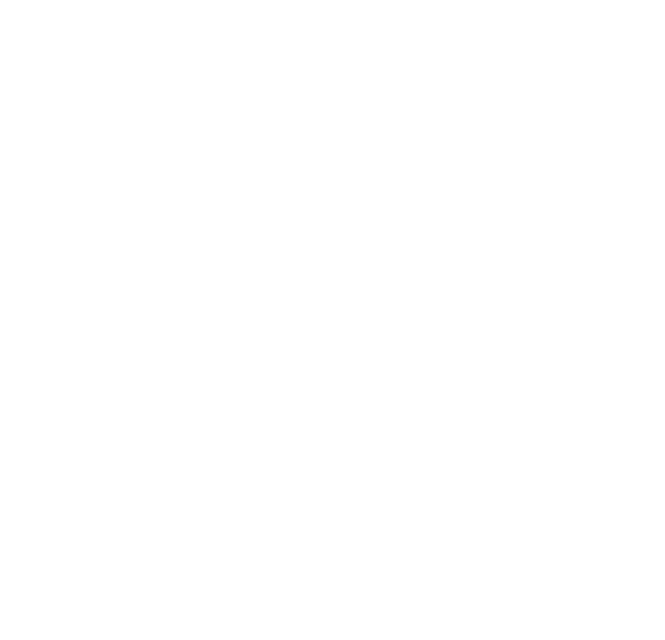
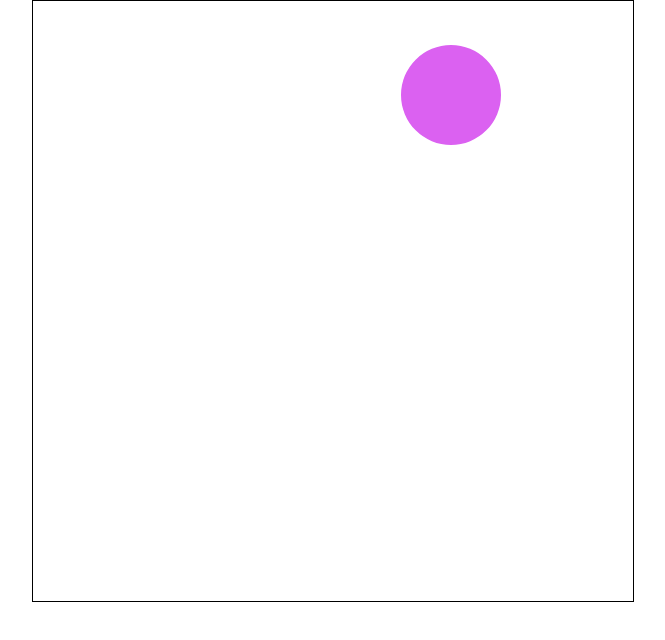
Before and after one commit to awallace689/CivSim, a plain HTML site: page index.html in a window 1280 px wide. Shown: the whole page, without its empty margins (307-972 px from the left). Drawn offline with nearby package versions, Linux system fonts and the light colour scheme.

Commit message:
Added bootstrap, draw random colored circle

```diff
--- a/css/styles.css
+++ b/css/styles.css
@@ -0,0 +1,8 @@
+/*****************************
+ * Author: Adam Wallace
+ * Date: 5/18/2019
+ *****************************/
+.gameCanvas {
+    border : 1px solid black;
+    margin : 0;
+}
--- a/index.html
+++ b/index.html
@@ -3,15 +3,17 @@
 <html lang="en">
 <head>
   <meta charset="utf-8">
-
-  <title>Civ Sim</title>
   <meta name="description" content="Civilization Simulator">
   <meta name="author" content="Adam Wallace">
-
+  <!-- Bootstrap 4-->
+  <link rel="stylesheet" href="https://stackpath.bootstrapcdn.com/bootstrap/4.3.1/css/bootstrap.min.css" integrity="sha384-ggOyR0iXCbMQv3Xipma34MD+dH/1fQ784/j6cY/iJTQUOhcWr7x9JvoRxT2MZw1T" crossorigin="anonymous">
+  <!-- End Boostrap 4-->
   <link rel="stylesheet" href="css/styles.css">
 </head>
-  <canvas id="game"></canvas>
 <body>
+  <div class="text-center">
+    <canvas class="gameCanvas" id="game"></canvas>
+  </div>
   <script src="js/test.js"></script>
 </body>
 </html>
--- a/js/test.js
+++ b/js/test.js
@@ -1,11 +1,62 @@
+"use strict";
+/*****************************
+ * Author: Adam Wallace
+ * Date: 5/18/2019
+ *****************************/
+let WIDTH = 600;
+let HEIGHT = 600;
+
+
 window.onload = () => {
-    getContext();
+    main();
 }
 
+
+/// Returns game canvas rendering object.
+///
+/// @return: CanvasRenderingContext2D
 function getContext() {
-    var c = document.getElementById('game');
+    let canvas = document.getElementById('game');
+    let context = canvas.getContext('2d');
+    return context;
+}
+
+
+function main() {
+    let c = getContext();
+    let rad = 50;
+    c.canvas.width = WIDTH;
+    c.canvas.height = HEIGHT;
     console.log(c);
-
-    c.getContext('2d');
+    drawRandomCircle(c, rad);
 
 }
+
+
+/// Draw circle at position ('x', 'y'), with radius 'rad'.
+///
+/// @param context {CanvasRenderingContext2D}: Canvas render context
+/// @param x {Number}: x-pos
+/// @param y {Number}: y-pos
+/// @param rad {Number}: radius
+/// @param color {}
+/// @return: undefined
+function drawCircle(context, x, y, rad, color) {
+    context.clearRect(0,0,WIDTH-1,HEIGHT-1);
+    context.beginPath();
+    context.moveTo(x, y);
+    context.arc(x, y, rad, 0, 2*Math.PI);
+    context.fillStyle = color ? color : 'black';
+    context.fill();
+}
+
+function drawRandomCircle(context, radius) {
+    drawCircle(context,
+        Math.floor(Math.random() * ((WIDTH-radius)-radius) + radius),
+        Math.floor(Math.random() * ((HEIGHT-radius)-radius) + radius),
+        radius,
+        `rgb(
+            ${Math.floor(Math.random() * 255)},
+            ${Math.floor(Math.random() * 255)},
+            ${Math.floor(Math.random() * 255)})`);
+}
```
